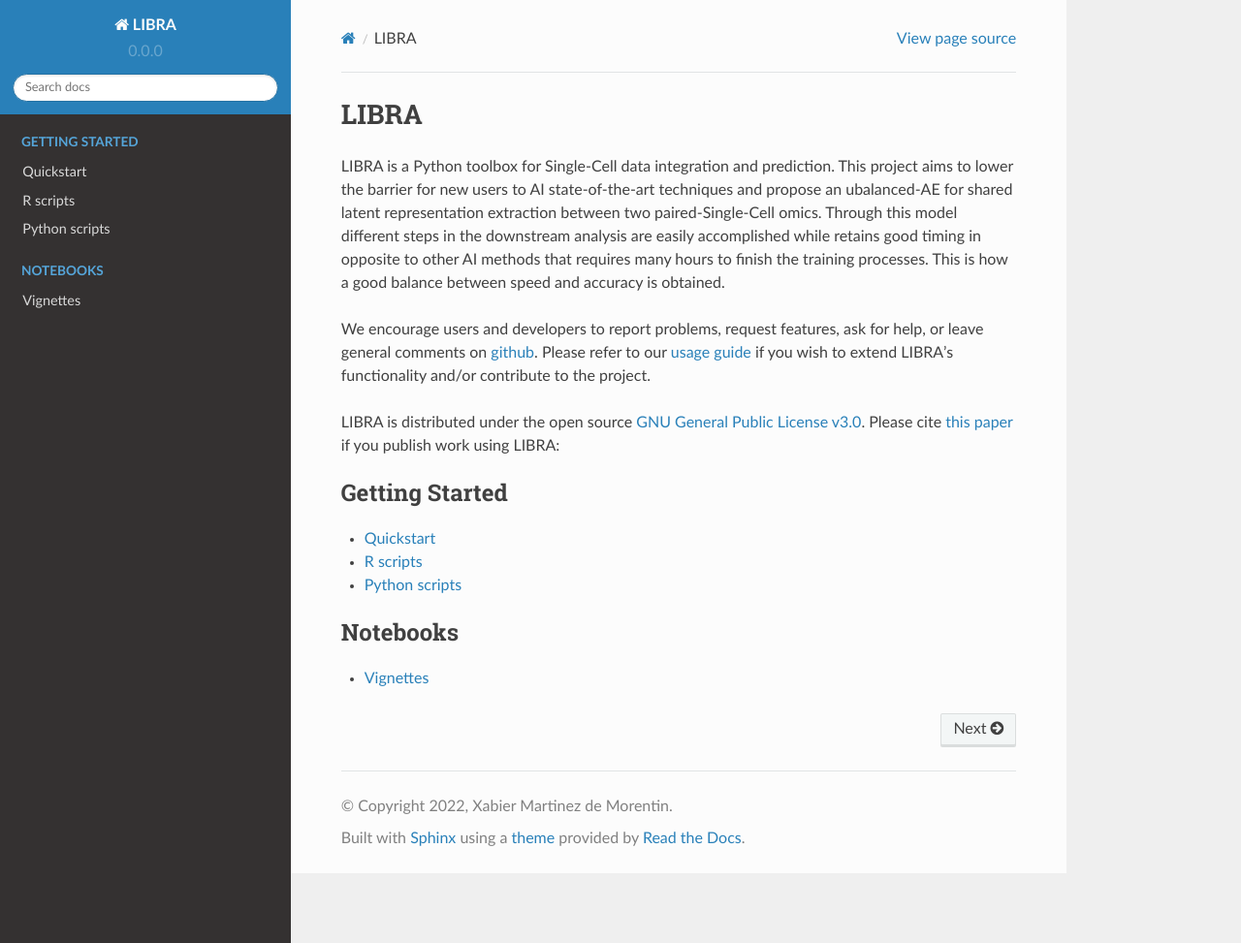
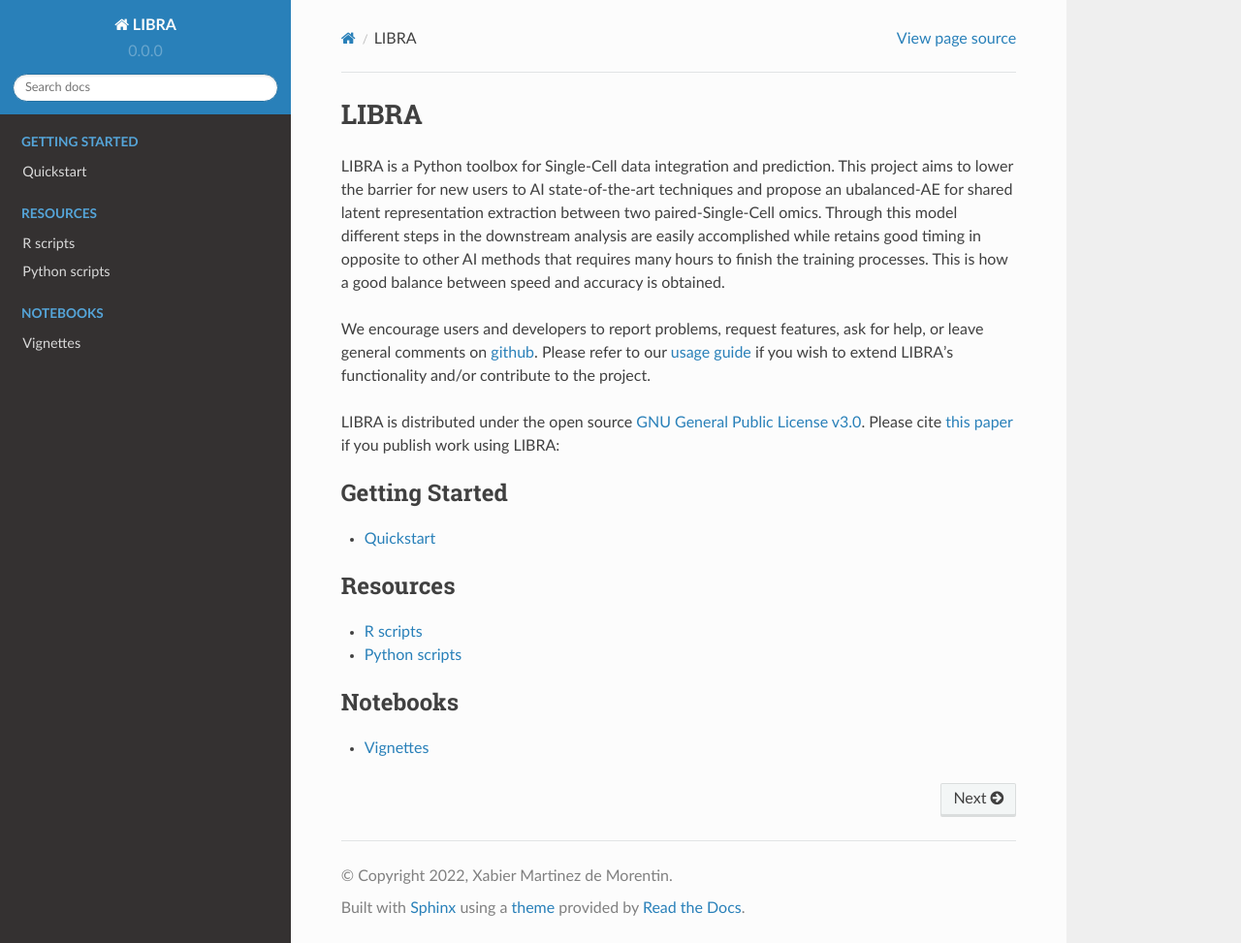
Before and after one commit to TranslationalBioinformaticsUnit/LIBRA, a Sphinx documentation site: the page built from docs/source/index.rst, in a window 1280 px wide and 973 px high. Shown: the whole window at 97% size. Built offline with Sphinx 7.4.7 and the Read the Docs theme 2.0.0, drawn with Linux system fonts in a browser that asks for light colours; pages that are not in the unit, such as notebooks, are missing from menus.

Commit message:
Update index.rst

```diff
--- a/docs/source/index.rst
+++ b/docs/source/index.rst
@@ -17,9 +17,14 @@
    :caption: Getting Started
 
    quickstart.rst
+   Tutorial.rst
+
+.. toctree::
+   :maxdepth: 1
+   :caption: Resources
+
    R scripts <https://github.com/TranslationalBioinformaticsUnit/LIBRA/tree/main/R>
    Python scripts <https://github.com/TranslationalBioinformaticsUnit/LIBRA/tree/main/Python>
-   api-reference.rst
 
 .. toctree::
    :maxdepth: 1
```
